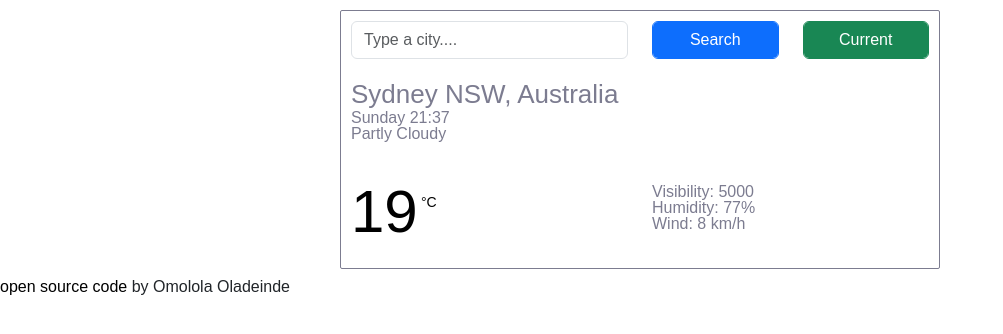
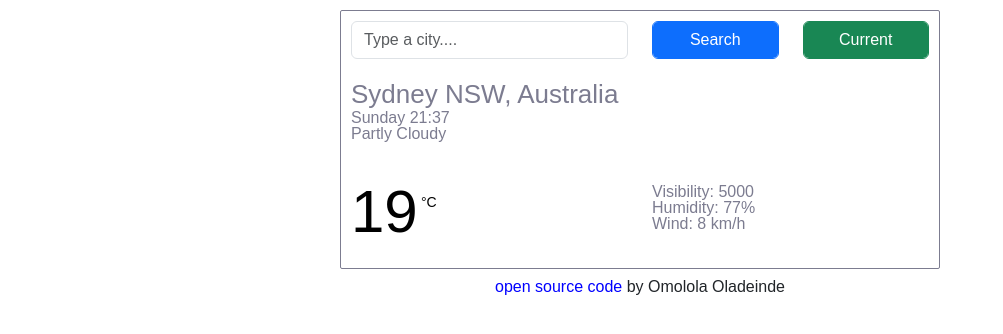
Before and after one commit to lowlah/checks, a website built with Parcel: page index.html in a window 1280 px wide. Shown: the whole page, without its empty margins (0-1003 px from the left). Built offline with nearby package versions, Linux system fonts and the light colour scheme.

Commit message:
style link

```diff
--- a/src/styles.css
+++ b/src/styles.css
@@ -90,3 +90,12 @@ img {
   text-decoration: none;
   color: black;
 }
+
+.source{
+  text-align: center;
+}
+
+.source a {
+
+  color: blue !important;
+}
```
